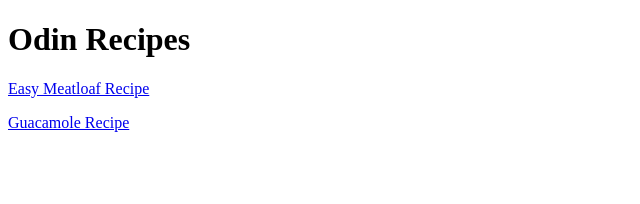
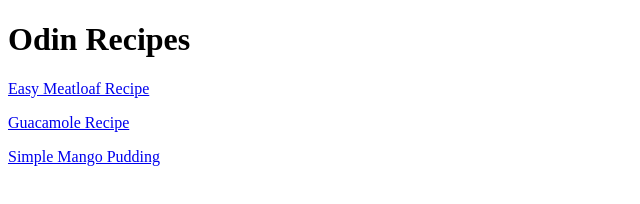
Before and after one commit to kpode/odin-recipes, a plain HTML site: page index.html in a window 1280 px wide. Shown: the whole page, without its empty margins (0-640 px from the left). Drawn offline with Linux system fonts and the light colour scheme.

Commit message:
updated index.html to include mangopudding

```diff
--- a/index.html
+++ b/index.html
@@ -8,6 +8,7 @@
         <h1>Odin Recipes</h1>
         <p><a href="recipes/meatloaf.html">Easy Meatloaf Recipe</a></p>
         <p><a href="recipes/guacamole.html">Guacamole Recipe</a></p>
+        <p><a href="recipes/mangopudding.html">Simple Mango Pudding</a></p>
 
 
 
```
